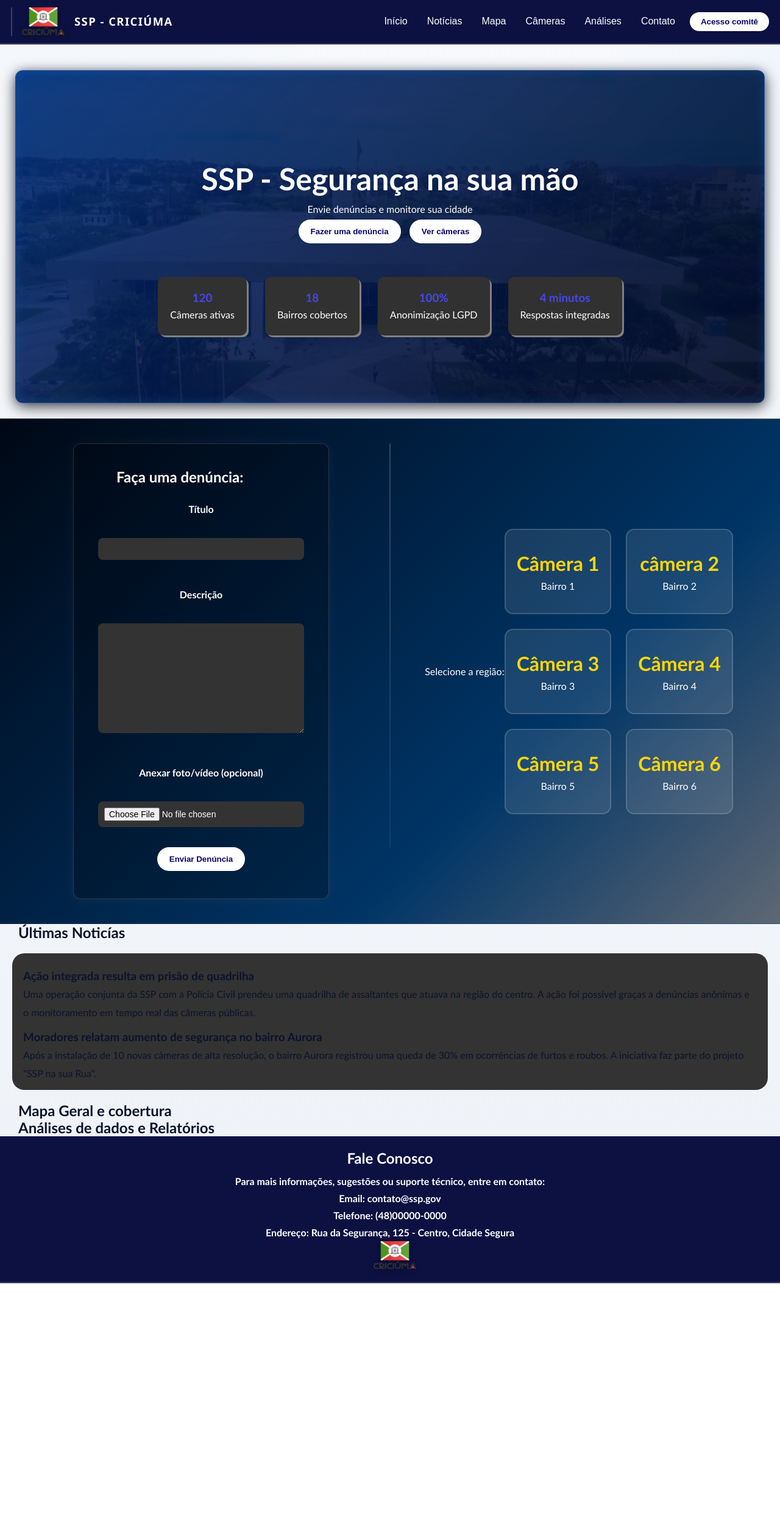
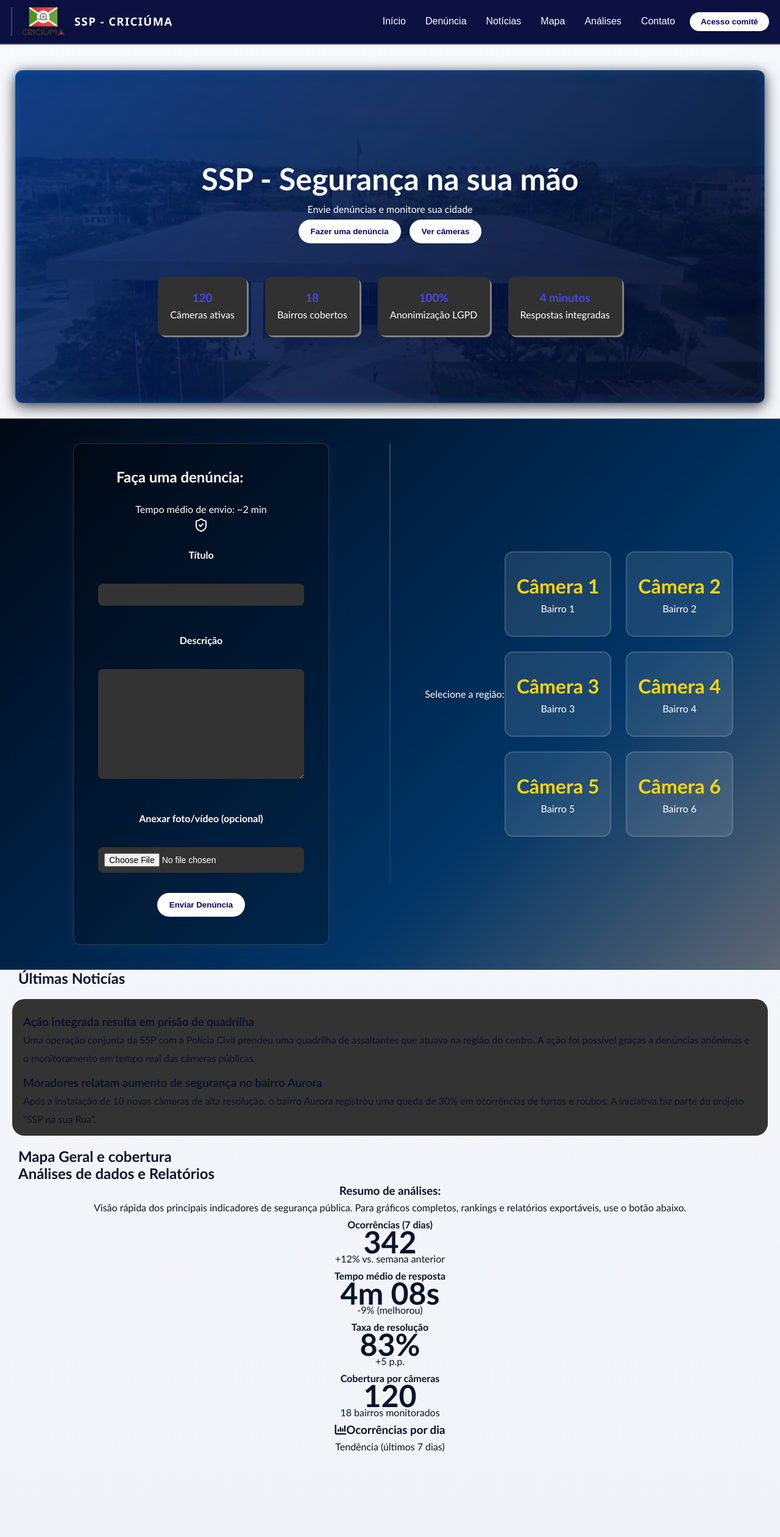
Before and after one commit to Dani3773/SSP, a plain HTML site: page src/pages/index.html in a window 1280 px wide. Shown: the top 2520 px of the page at 61% size. Before the commit the page ends 2104 px from the top, so only its background shows below. Drawn offline with nearby package versions, Linux system fonts and the light colour scheme.

Commit message:
Update index.html

```diff
--- a/src/pages/index.html
+++ b/src/pages/index.html
@@ -1,12 +1,19 @@
 <!DOCTYPE html>
 <html lang="pt-BR">
+
 <head>
   <meta charset="UTF-8">
   <title>Sistema de seguran&ccedil;a p&uacute;blica</title>
   <link rel="stylesheet" href="../stylo/style.css">
   <link rel="icon" href="favicon.ico" type="image/x-icon">
+  <link rel="stylesheet" href="https://cdnjs.cloudflare.com/ajax/libs/font-awesome/6.5.0/css/all.min.css">
+  <script src="https://unpkg.com/lucide@latest"></script>
 </head>
+
 <body>
+
+  <!-- Header -->
+
   <header>
     <div class="logo">
       <img src="../img/logo-preta.png" alt="Emblema da SSP">
@@ -14,18 +21,21 @@
     </div>
     <div class="menu">
       <nav class="menu-links">
-                <a href="#inicio">In&iacute;cio</a>
-                <a href="#noticias">Not&iacute;cias</a>
+        <nav class="menu-links">
+          <a href="#inicio">Início</a>
+          <a href="#denuncia">Denúncia</a>
+          <a href="#noticias">Notícias</a>
           <a href="#mapa">Mapa</a>
-                <a href="#cameras">C&acirc;meras</a>
-                <a href="#analises">An&aacute;lises</a>
+          <a href="#analises">Análises</a>
           <a href="#contato">Contato</a>
           <button type="button" class="menu-cta">Acesso comit&ecirc;</button>
         </nav>
     </div>
   </header>
 
-    <div class="ini-double">
+  <!-- Início -->
+
+  <div id="inicio" class="ini-double">
 
     <div class="ini">
       <h1 id="inicio">SSP - Segurança na sua mão</h1>
@@ -57,11 +67,21 @@
 
   </div>
 
-    <div class="section-2">
+  <!-- Formulário -->
+
+  <div id="denuncia" class="section-2">
     <div class="section-text">
-    <form id="denuncia" action="formulario.php" method="post" name="denuncia" enctype="multipart/form-data">
+      <form action="formulario.php" method="post" name="denuncia" enctype="multipart/form-data">
+        <div class="icon-text">
+          <div class="tittle-form">
             <h2>Faça uma denúncia:</h2>
-
+            <p>Tempo médio de envio: ~2 min</p>
+          </div>
+          <h4><i data-lucide="shield-check"></i></h4>
+          <script>
+            lucide.createIcons();
+          </script>
+        </div>
         <label for="titulo">T&iacute;tulo</label><br>
         <input type="text" id="titulo" name="titulo"><br><br>
 
@@ -82,7 +102,7 @@
           <p>Bairro 1</p>
         </button>
         <button class="cam-btn">
-      <h3>câmera 2</h3>
+          <h3>Câmera 2</h3>
           <p>Bairro 2</p>
         </button>
         <button class="cam-btn">
@@ -105,32 +125,90 @@
     </div>
   </div>
 
+
+  <!-- Notícias -->
+
   <section id="noticias">
     <h2>Últimas Noticías</h2>
     <div class="noti">
       <article>
         <h3>Ação integrada resulta em prisão de quadrilha</h3>
-                    <p>Uma operação conjunta da SSP com a Polícia Civil prendeu uma quadrilha de assaltantes que atuava na região do centro.
+        <p>Uma operação conjunta da SSP com a Polícia Civil prendeu uma quadrilha de assaltantes que atuava na região do
+          centro.
           A ação foi possível graças a denúncias anônimas e o monitoramento em tempo real das câmeras públicas.
         </p>
       </article>
       <article>
         <h3>Moradores relatam aumento de segurança no bairro Aurora</h3>
-                    <p>Após a instalação de 10 novas câmeras de alta resolução, o bairro Aurora registrou uma queda de 30% em ocorrências de
+        <p>Após a instalação de 10 novas câmeras de alta resolução, o bairro Aurora registrou uma queda de 30% em
+          ocorrências de
           furtos e roubos. A iniciativa faz parte do projeto "SSP na sua Rua".
         </p>
       </article>
     </div>
   </section>
 
+  <!-- Mapa -->
+
   <section id="mapa">
     <h2>Mapa Geral e cobertura</h2>
   </section>
 
+
+  <!-- Análises -->
+
   <section id="analises">
+    <div class="bor-ana">
       <h2>Análises de dados e Relatórios</h2>
+      <h3>Resumo de análises:</h3>
+      <p>Visão rápida dos principais indicadores de segurança pública.
+        Para gráficos completos, rankings e relatórios exportáveis, use o botão abaixo.</p>
+      <div class="anaSec1">
+        <div class="ana1">
+          <h4>Ocorrências (7 dias)</h4>
+          <h1>342</h1>
+          <p>+12% vs. semana anterior</p>
+        </div>
+        <div class="ana2">
+          <h4>Tempo médio de resposta</h4>
+          <h1>4m 08s</h1>
+          <p>-9% (melhorou)</p>
+        </div>
+        <div class="ana3">
+          <h4>Taxa de resolução</h4>
+          <h1>83%</h1>
+          <p>+5 p.p.</p>
+        </div>
+        <div class="ana4">
+          <h4>Cobertura por câmeras</h4>
+          <h1>120</h1>
+          <p>18 bairros monitorados</p>
+        </div>
+      </div>
+
+      <div class="anaSec2">
+        <div class="anaOcor">
+          <div class="text-ana">
+            <h3><i class="fa-solid fa-chart-column"></i>Ocorrências por dia</h3>
+            <p>Tendência (últimos 7 dias)</p>
+          </div>
+          <svg class="sparkline" viewBox="0 0 100 40" preserveAspectRatio="none" aria-hidden="true">
+            <path d="M0,30 L14,20 L28,24 L42,12 L56,26 L70,22 L84,16 100,18" fill="none" stroke="rgba(255,215,0,0.9)"
+              stroke-width="2" />
+            <polyline points="0,30 14,20 28,24 42,12 56,26 70,22 84,16 100,18 100,40 0,40"
+              fill="rgba(255,215,0,0.18)" />
+          </svg>
+        </div>
+      </div>
+      <div class="butt-center">
+        <a href="anadex.html" class="ver-mais-ana">Ver análises completas →</a>
+      </div>
+    </div>
+
   </section>
 
+
+  <!-- Contatos -->
 
   <footer id="contato">
     <h2>Fale Conosco</h2>
@@ -148,4 +226,5 @@
   <script src="../function/script.js"></script>
 
 </body>
+
 </html>
```
Lines whose indentation alone changed are shown as unchanged.
